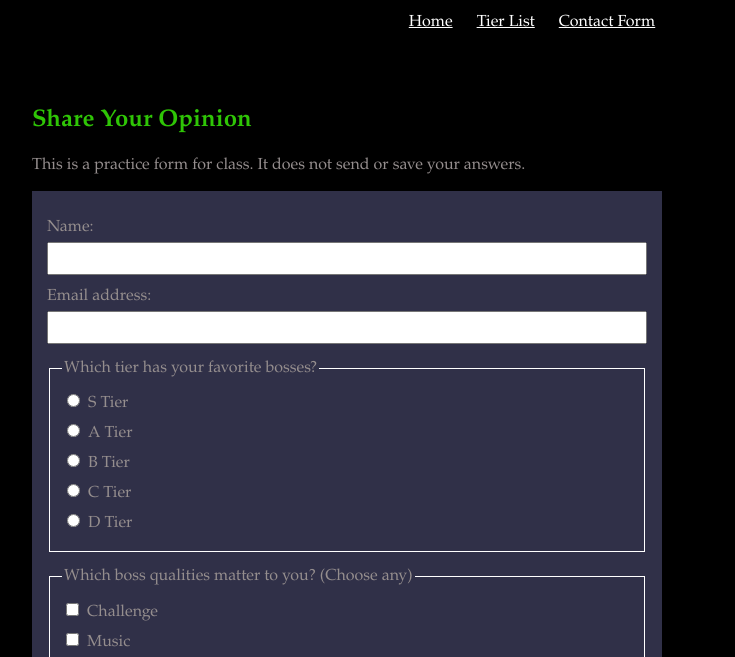
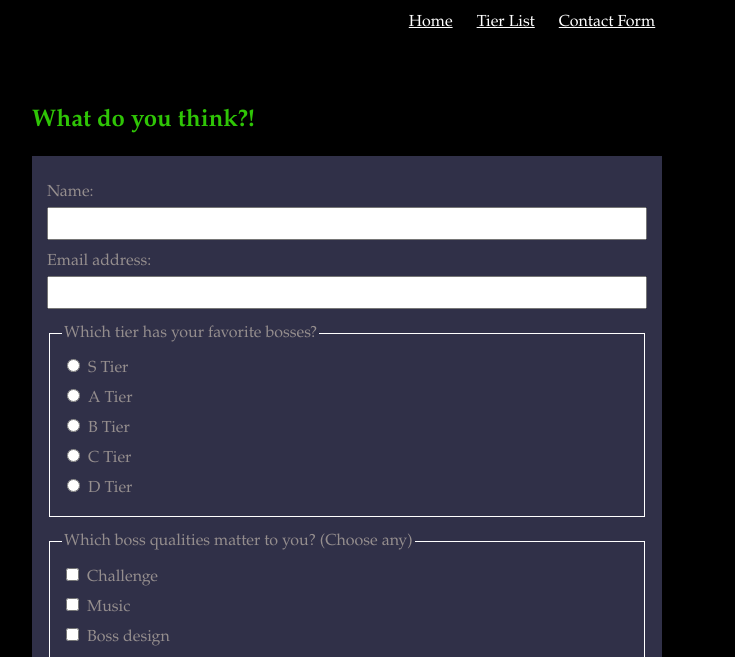
Before and after one commit to van856945/CSIT121, a plain HTML site: page lab07/contact.html in a window 1280 px wide. Shown: the part 93-750 px from the top of the page, without its empty margins (108-843 px from the left). Drawn offline with Linux system fonts and the light colour scheme.

Commit message:
Update contact.html

```diff
--- a/lab07/contact.html
+++ b/lab07/contact.html
@@ -16,8 +16,7 @@
         </nav>
     </header>
   <main>
-      <h2>Share Your Opinion</h2>
-        <p>This is a practice form for class. It does not send or save your answers.</p>
+      <h2>What do you think?!</h2>
         <form onsubmit="return false;">
             <label for="name">Name:</label>
             <input type="text" id="name" name="name" required>
```
